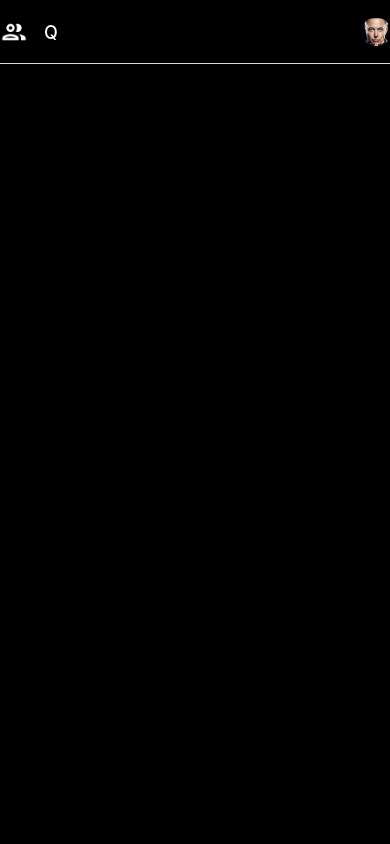
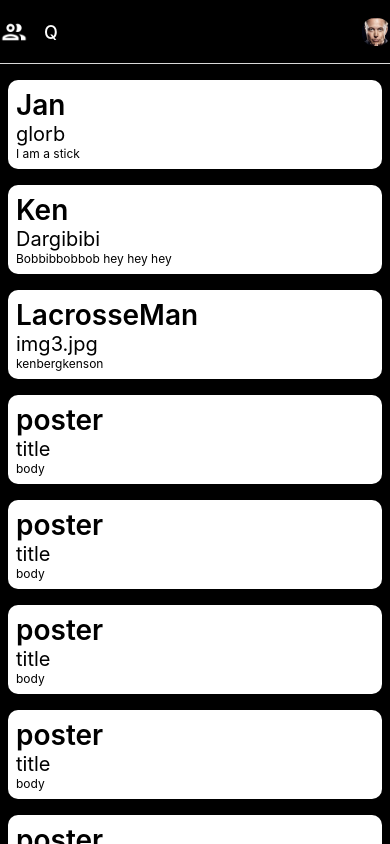
Before and after one commit to kweel/Q, a React Native app: screen /Feed in a window 390 px wide. Built offline with nearby package versions, Linux system fonts and the light colour scheme.

Commit message:
added messages to feed

```diff
--- a/App.js
+++ b/App.js
@@ -17,17 +17,38 @@ export default function App() {
   const [friends,setFriends]=useState([])
   const [requests,setRequests]=useState([])
   const [messages,setMessages]=useState([])
+  //set contexts in the beginning. When we have backend, use fetch for this. For now it is hardcoded
   useEffect(() => {
     setFriends([
-      {name:'John', img:'img.jpg', username:'john1'},
-      {name:'Sarah', img:'img2.jpg', username:'sarah523'},
-      {name:'Ken', img:'img3.jpg', username:'kenbergkenson'},
+      {name:'John', img:'img.jpg', username:'john1', id:112},
+      {name:'Sarah', img:'img2.jpg', username:'sarah523', id:123},
+      {name:'Ken', img:'img3.jpg', username:'kenbergkenson', id:127},
       ])
+    },[])
+    useEffect(() => {
     setRequests([
-      {name:'Jan', img:'img.jpg', username:'john1'},
-      {name:'Seraphin', img:'img2.jpg', username:'sarah523'},
-      {name:'Kenjamin', img:'img3.jpg', username:'kenbergkenson'},
+      {name:'Jan', img:'img.jpg', username:'john1', id:128},
+      {name:'Seraphin', img:'img2.jpg', username:'sarah523', id:1322},
+      {name:'Kenjamin', img:'img3.jpg', username:'kenbergkenson', id:177},
       ])
+    },[])
+    useEffect(() => {
+      setMessages([
+        {poster:'Jan', title:'glorb', body:'I am a stick', id:1},
+        {poster:'Ken', title:'Dargibibi', body:'Bobbibbobbob hey hey hey', id:19},
+        {poster:'LacrosseMan', title:'img3.jpg', body:'kenbergkenson', id:12},
+        {poster:'poster', title:'title', body:'body', id:13},
+        {poster:'poster', title:'title', body:'body', id:14},
+        {poster:'poster', title:'title', body:'body', id:16},
+        {poster:'poster', title:'title', body:'body', id:15},
+        {poster:'poster', title:'title', body:'body', id:17},
+        {poster:'poster', title:'title', body:'body', id:18},
+        {poster:'poster', title:'title', body:'body', id:19},
+        {poster:'poster', title:'title', body:'body', id:10},
+        {poster:'poster', title:'title', body:'body', id:155},
+        {poster:'poster', title:'title', body:'body', id:132},
+        {poster:'poster', title:'title', body:'body', id:113},
+        ])
 
   },[])
   return (
--- a/src/components/Feed.jsx
+++ b/src/components/Feed.jsx
@@ -3,6 +3,10 @@ import { Text, View, Button, ScrollView, TouchableOpacity, Image, SafeAreaView }
 import { useLinkProps } from '@react-navigation/native';
 import { NavigationContainer } from '@react-navigation/native';
 import { createNativeStackNavigator } from '@react-navigation/native-stack';
+import ScrollData from "./helper/ScrollData";
+import { useContext, useEffect, useState } from "react";
+import MessagesDataContext from "./contexts/MessagesDataContext";
+import MessageCard from "./helper/MessageCard";
 export default function Feed ({ navigation }) {
   React.useLayoutEffect(() => {
     navigation.setOptions({
@@ -35,9 +39,13 @@ export default function Feed ({ navigation }) {
       ),
     });
   }, [navigation]);
+  const [messages,setMessages] = useContext(MessagesDataContext)
+  useEffect(() =>
+    console.log(messages)
+    ,[messages])
   return (
     <SafeAreaView style={{ flex: 1, backgroundColor: "#000000"}}>
-
+      <ScrollData data={messages} Element={MessageCard}/>
     </SafeAreaView>
   )
 }
--- a/src/components/Me.jsx
+++ b/src/components/Me.jsx
@@ -4,6 +4,7 @@ import { NavigationContainer } from '@react-navigation/native';
 import { createNativeStackNavigator } from '@react-navigation/native-stack';
 
 export default function Me({ navigation }) {
+
   return (
     <SafeAreaView style={{ flex: 1, backgroundColor: "#000000"}}>
 
--- a/src/components/helper/MessageCard.jsx
+++ b/src/components/helper/MessageCard.jsx
@@ -4,12 +4,12 @@ import { useContext,useEffect } from "react";
 
 function MessageCard(props) {
 
-    return <MessageCard style={{ marginTop: 16, padding: 8, marginLeft: 8, marginRight: 8 }}>
+    return <HelperCard style={{ marginTop: 16, padding: 8, marginLeft: 8, marginRight: 8 }}>
         <Text style={{fontSize: 28, fontWeight: 600}}>{props.poster}</Text>
         <Text style={{fontSize: 20}}>{props.title}</Text>
         <Text style={{fontSize: 12}}>{props.body}</Text>
         <Text></Text>
-    </MessageCard>
+    </HelperCard>
 }
 
 export default MessageCard;
--- a/src/components/helper/ScrollData.jsx
+++ b/src/components/helper/ScrollData.jsx
@@ -8,7 +8,7 @@ export default function ScrollData({ data, Element }) {
             {
                 data.map(attributes => {
                     console.log('hey')
-                    return <Element {...attributes}/>
+                    return <Element key = {attributes.id} {...attributes}/>
                 })
             }
         </ScrollView>
```
